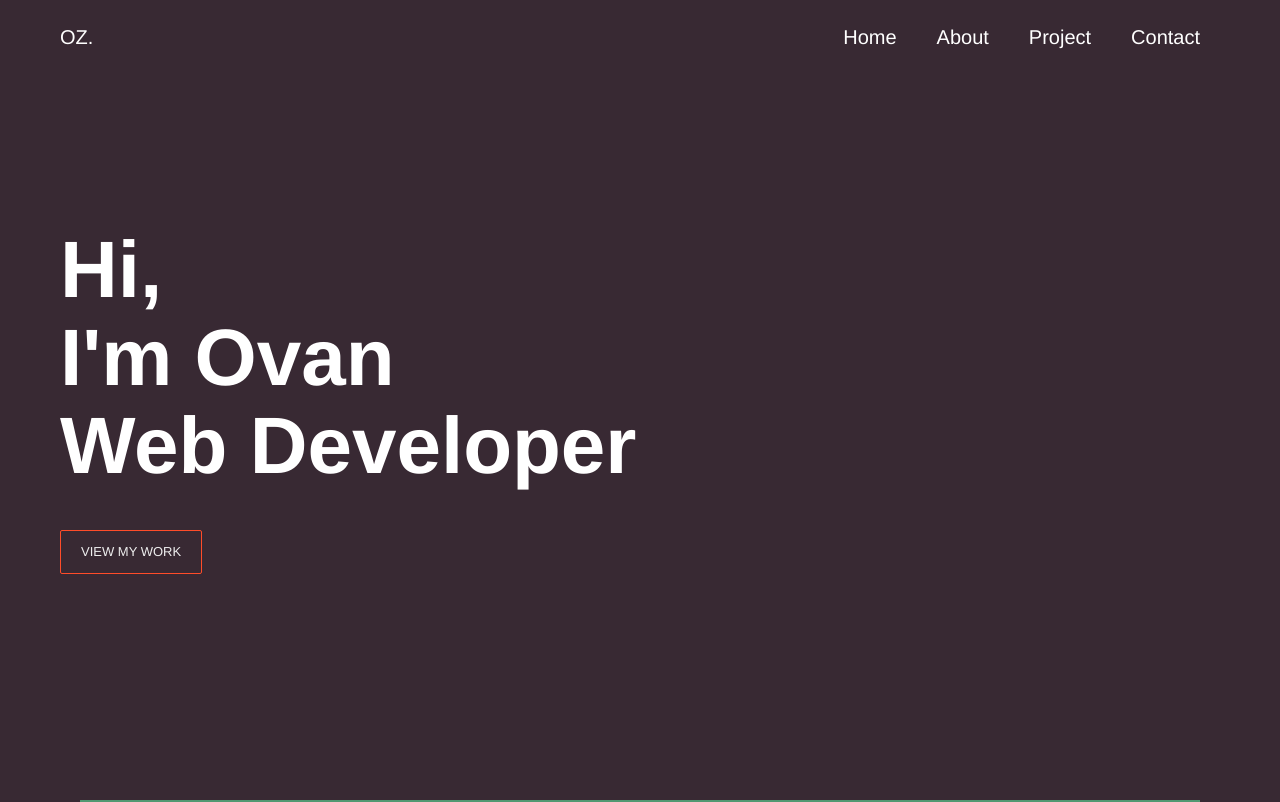
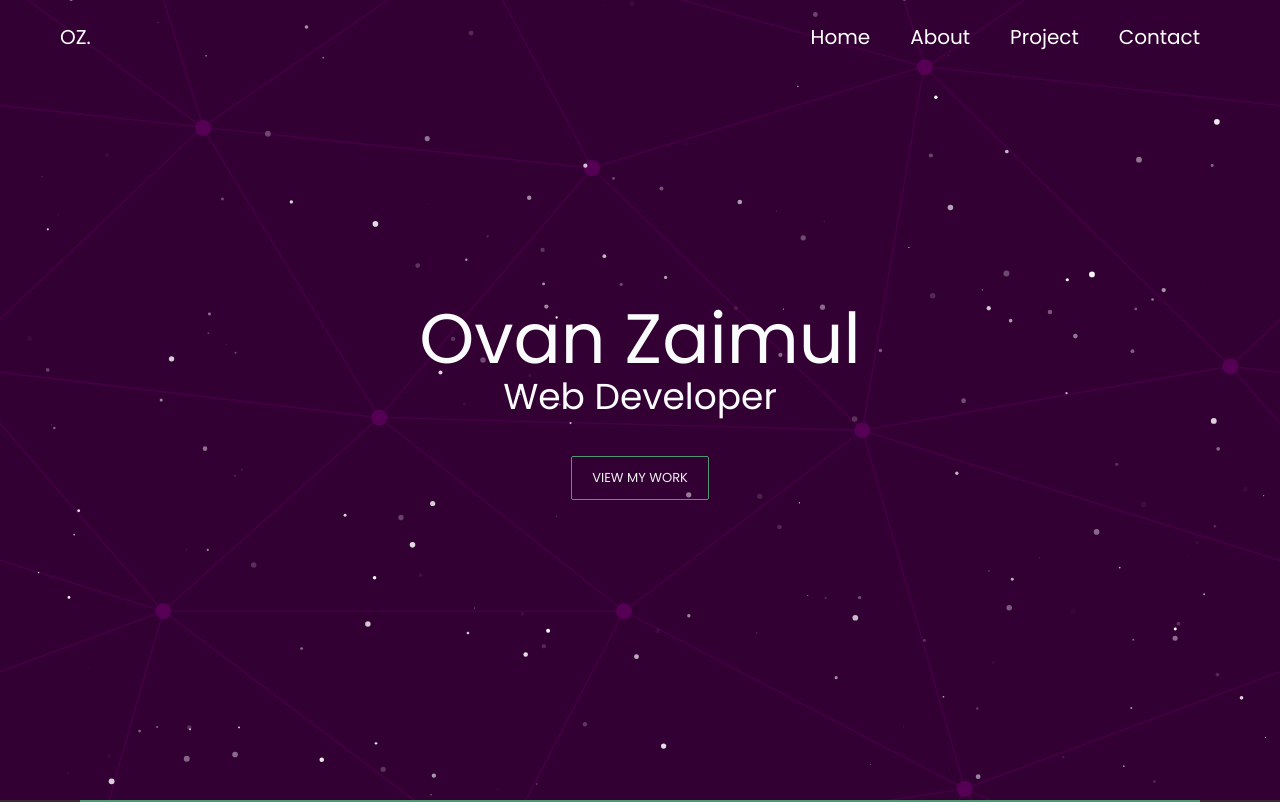
Before and after one commit to ovanzaimul/ovanzaimul.github.io, a website: page index.html in a window 1280 px wide. Shown: the top 802 px of the page. Drawn offline with nearby package versions, Linux system fonts and the light colour scheme.

Commit message:
add particle.js, change font family, svg background header, add a loader

```diff
--- a/index.html
+++ b/index.html
@@ -6,11 +6,12 @@
     <meta name="viewport" content="width=device-width, initial-scale=1.0" />
     <title>Portofolio - Ovan Zaimul</title>
     <link rel="stylesheet" href="css/style.css" />
-    <link href="https://fonts.googleapis.com/css2?family=Arimo:wght@400;500;700&display=swap" rel="stylesheet" />
+    <link href="https://fonts.googleapis.com/css2?family=Poppins&display=swap" rel="stylesheet" />
   </head>
-  <body class="container">
+  <body class="">
+    <section id="loader" class="loader show"><span class="loader-1"></span></section>
     <!-- <nav class="sidenav">Sidenav</nav> -->
-
+    <div class="container">
       <nav class="nav">
         <div class="nav__logo">OZ.</div>
         <ul class="nav__list">
@@ -22,18 +23,22 @@
       </nav>
 
       <header class="header">
+        <div id="particles-js"></div>
+        <div class="header__content-box">
           <h1 class="heading-primary u-margin-bottom-medium">
-        <span>Hi,</span>
-        <span>I'm Ovan</span>
-        <span>Web Developer</span>
+            <span class="heading-primary--main">Ovan Zaimul</span>
+            <span class="heading-primary--sub">Web Developer</span>
           </h1>
           <a href="#project" class="btn btn-cta">View my work</a>
+        </div>
       </header>
       <section class="about">About me + skills Section</section>
       <section id="project" class="project">Project</section>
       <section class="contact">Contact Me</section>
       <footer class="footer">Footer</footer>
+    </div>
 
+    <script src="https://cdn.jsdelivr.net/npm/particles.js@2.0.0/particles.min.js"></script>
     <script src="./js/app.js"></script>
   </body>
 </html>
--- a/js/app.js
+++ b/js/app.js
@@ -1,5 +1,9 @@
 const nav = document.querySelector('.nav');
 const header = document.querySelector('.header');
+const body = document.querySelector('body');
+const loaderEl = document.querySelector('#loader');
+console.log(loaderEl);
+
 console.log(header);
 
 const options = {
@@ -19,3 +23,15 @@ const observer = new IntersectionObserver((entries) => {
 }, options);
 
 observer.observe(header);
+
+particlesJS.load('particles-js', 'js/particles.json', function () {
+  console.log('particle is loaded....😎😎');
+  console.log('callback - particles.js config loaded');
+});
+
+window.addEventListener('load', () => {
+  setTimeout(() => {
+    loaderEl.classList.add('hide');
+    loaderEl.classList.remove('show');
+  }, 1000);
+});
--- /dev/null
+++ b/js/particles.json
@@ -0,0 +1,110 @@
+{
+  "particles": {
+    "number": {
+      "value": 160,
+      "density": {
+        "enable": true,
+        "value_area": 800
+      }
+    },
+    "color": {
+      "value": "#ffffff"
+    },
+    "shape": {
+      "type": "circle",
+      "stroke": {
+        "width": 0,
+        "color": "#000000"
+      },
+      "polygon": {
+        "nb_sides": 5
+      },
+      "image": {
+        "src": "img/github.svg",
+        "width": 100,
+        "height": 100
+      }
+    },
+    "opacity": {
+      "value": 1,
+      "random": true,
+      "anim": {
+        "enable": true,
+        "speed": 1,
+        "opacity_min": 0,
+        "sync": false
+      }
+    },
+    "size": {
+      "value": 3,
+      "random": true,
+      "anim": {
+        "enable": false,
+        "speed": 4,
+        "size_min": 0.3,
+        "sync": false
+      }
+    },
+    "line_linked": {
+      "enable": false,
+      "distance": 150,
+      "color": "#ffffff",
+      "opacity": 0.4,
+      "width": 1
+    },
+    "move": {
+      "enable": true,
+      "speed": 1,
+      "direction": "none",
+      "random": true,
+      "straight": false,
+      "out_mode": "out",
+      "bounce": false,
+      "attract": {
+        "enable": false,
+        "rotateX": 600,
+        "rotateY": 600
+      }
+    }
+  },
+  "interactivity": {
+    "detect_on": "canvas",
+    "events": {
+      "onhover": {
+        "enable": true,
+        "mode": "bubble"
+      },
+      "onclick": {
+        "enable": true,
+        "mode": "repulse"
+      },
+      "resize": true
+    },
+    "modes": {
+      "grab": {
+        "distance": 400,
+        "line_linked": {
+          "opacity": 1
+        }
+      },
+      "bubble": {
+        "distance": 250,
+        "size": 0,
+        "duration": 2,
+        "opacity": 0,
+        "speed": 3
+      },
+      "repulse": {
+        "distance": 400,
+        "duration": 0.4
+      },
+      "push": {
+        "particles_nb": 4
+      },
+      "remove": {
+        "particles_nb": 2
+      }
+    }
+  },
+  "retina_detect": true
+}
--- a/sass/abstracts/_variables.scss
+++ b/sass/abstracts/_variables.scss
@@ -6,6 +6,7 @@ $color-2: #3b5249; //dark green
 $color-3: #519872; // light green
 $color-4: #a4b494;
 $color-5: #ff4c29;
+$color-7: #663a82; // light green
 
 $color-6: #301b3f;
 $color-white: #fff;
@@ -16,5 +17,5 @@ $color-grey-light-2: #eee;
 
 $nav-shadow: 4px 0 10px -3px $color-black;
 
-$font-display: 'Arimo', sans-serif;
+$font-display: 'Poppins', sans-serif;
 $default-font-size: 1.6rem;
--- a/sass/base/_typography.scss
+++ b/sass/base/_typography.scss
@@ -5,10 +5,16 @@ body {
 }
 
 .heading-primary {
-  font-size: 8rem;
-  color: $color-white;
+  color: #fafbfc;
   line-height: 1.1;
-  font-weight: 700;
+  font-weight: inherit;
+
+  &--main {
+    font-size: 7rem;
+  }
+  &--sub {
+    font-size: 36px;
+  }
 
   span {
     display: block;
--- a/sass/components/_button.scss
+++ b/sass/components/_button.scss
@@ -13,11 +13,13 @@
     // color: #f7f7f7;
     color: #eee;
     font-size: 1.3rem;
-    border: 1.5px solid $color-5;
+    border: 1.5px solid $color-3;
     transition: all 0.2s;
 
+    //from codepen to
+
     &:hover {
-      background-color: $color-5;
+      background-color: $color-3;
       color: $color-white;
       transform: translateY(-0.2rem);
       box-shadow: 0 0.5rem 2.5rem rgba($color-black, 0.2);
--- a/sass/layout/_grid.scss
+++ b/sass/layout/_grid.scss
@@ -12,6 +12,10 @@
   grid-template-columns:
     [full-start] minmax(6rem, 1fr) [center-start] repeat(8, [col-start] minmax(min-content, 14rem) [col-end])
     [center-end] minmax(6rem, 1fr) [full-end];
+
+  & > * {
+    z-index: 10;
+  }
 }
 
 .header {
--- a/sass/layout/_header.scss
+++ b/sass/layout/_header.scss
@@ -1,7 +1,29 @@
 .header {
   padding: 8rem 6rem;
+  background-image: url('../../img/SVG/endless-constellation.svg');
+  background-size: cover;
   display: flex;
-  flex-direction: column;
-  align-items: flex-start;
+  align-items: center;
   justify-content: center;
+
+  &__content-box {
+    display: flex;
+    text-align: center;
+    flex-direction: column;
+    align-items: center;
+    justify-content: center;
+
+    & > * {
+      z-index: 10;
+    }
+  }
+
+  #particles-js {
+    position: absolute;
+    top: 0;
+    left: 0;
+    width: 100%;
+    height: 100%;
+    // z-index: 1;
+  }
 }
--- /dev/null
+++ b/sass/layout/_loader.scss
@@ -0,0 +1,45 @@
+.loader {
+  background-color: $color-6;
+  min-width: 200px;
+  width: 100%;
+  height: 100%;
+  padding: 10px;
+  position: fixed;
+  top: 0;
+  left: 0;
+  display: flex;
+  align-items: center;
+  justify-content: center;
+  color: #ccc;
+  cursor: pointer;
+  transition: 0.3s linear;
+}
+
+@keyframes rotation {
+  0% {
+    transform: rotate(0deg);
+  }
+  100% {
+    transform: rotate(360deg);
+  }
+}
+
+.loader-1 {
+  width: 80px;
+  height: 80px;
+  border: 7px solid #fff;
+  border-bottom-color: $color-5;
+  border-radius: 50%;
+  display: inline-block;
+  animation: rotation 1s linear infinite;
+}
+
+.show {
+  opacity: 1;
+  z-index: 999;
+}
+.hide {
+  opacity: 0;
+  transition: opacity 400ms;
+  z-index: 1;
+}
--- a/sass/layout/_nav.scss
+++ b/sass/layout/_nav.scss
@@ -2,7 +2,7 @@
   font-size: 2rem;
   color: $color-white;
   padding: 2rem 6rem;
-
+  z-index: 11;
   position: fixed;
   top: 0;
   left: 0;
@@ -13,7 +13,7 @@
 
   grid-column: full-start/full-end;
 
-  transition: all 0.2s;
+  transition: all 0.5s;
 
   &__logo {
     font-size: 2rem;
@@ -26,21 +26,50 @@
     display: flex;
   }
 
-  &__item {
-  }
+  // &__item {
+  // }
 
   &__link {
     text-decoration: none;
     color: inherit;
     padding: 1rem 2rem;
+    cursor: pointer;
     transition: all 0.2s;
 
-    &:hover {
-      color: $color-5;
+    //from codepen
+    position: relative;
+
+    // &::before {
+    //   transform: scaleX(0);
+    //   transform-origin: bottom right;
+    // }
+
+    &:hover::before {
+      transform: scaleX(1);
+      transform-origin: bottom left;
+    }
+
+    &::before {
+      content: ' ';
+      display: block;
+      position: absolute;
+      top: 0;
+      right: 0;
+      bottom: 0;
+      left: 0;
+      inset: 0 0 0 0;
+      background: rgba($color-5, 0.6);
+      z-index: -1;
+
+      transform: scaleX(0);
+      transform-origin: bottom right;
+
+      transition: transform 0.3s ease;
     }
   }
 
   &__background {
-    background-color: rgba($color-3, 0.8);
+    background-color: rgba($background-color, 0.9);
+    background-color: #2a2e35;
   }
 }
--- a/sass/main.scss
+++ b/sass/main.scss
@@ -9,5 +9,6 @@
 
 @import 'layout/grid';
 @import 'layout/header';
+@import 'layout/loader';
 @import 'layout/nav';
 @import 'layout/sidenav';
```
Also changed, not shown: css/style.css, img/SVG/endless-constellation.svg (added), 1 other file. Lines whose indentation alone changed are shown as unchanged.
